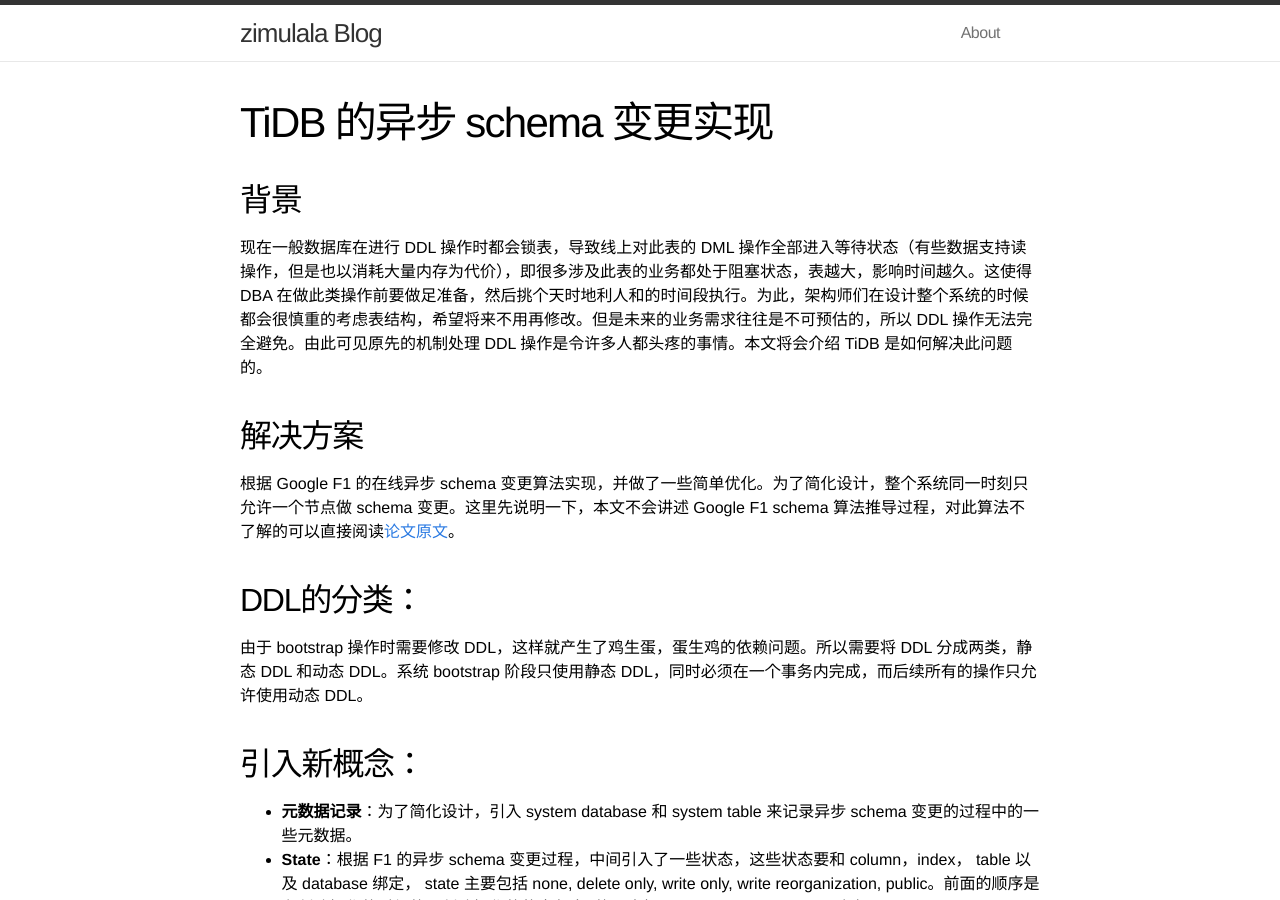
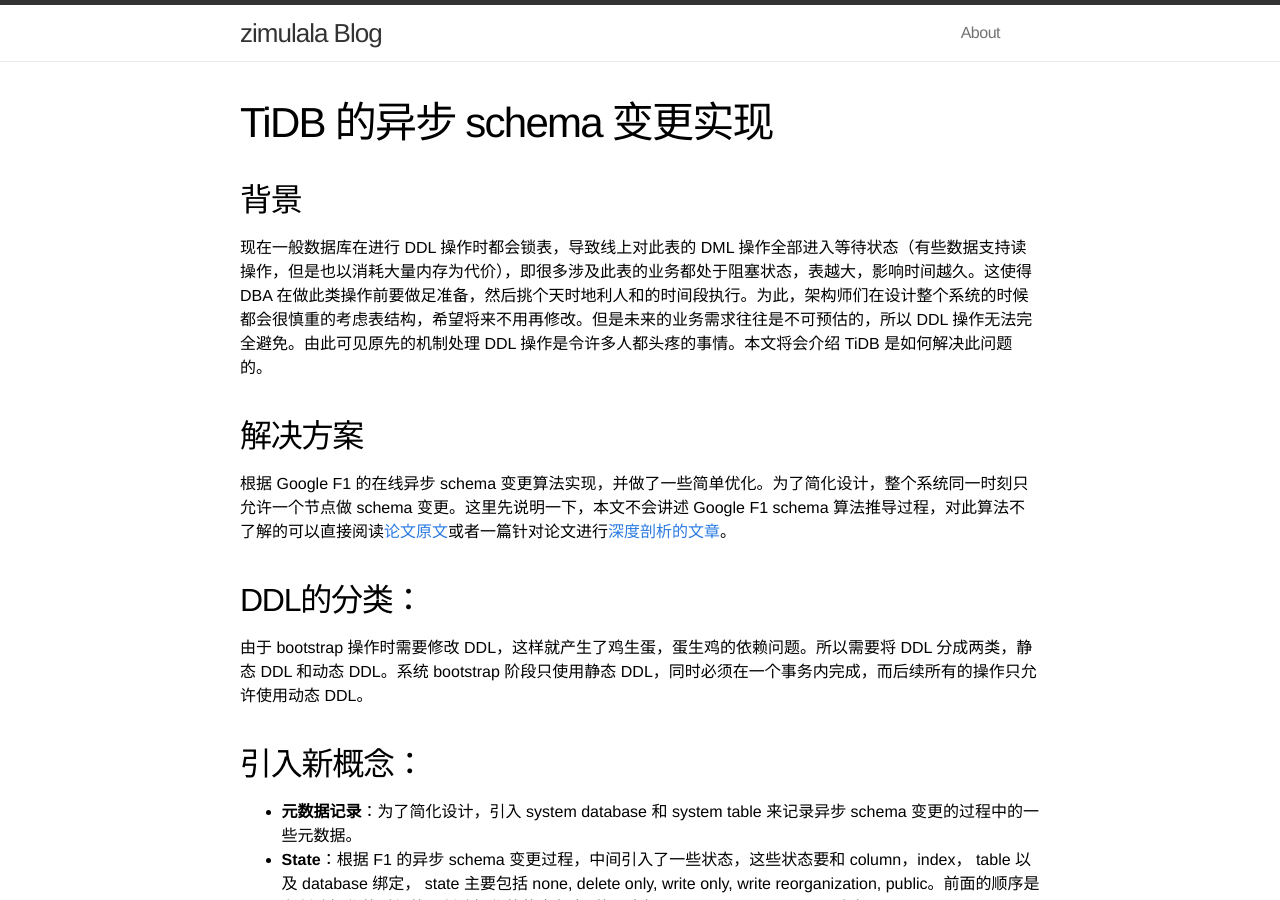
Before and after one commit to zimulala/zimulala.github.io, a Jekyll site: the page built from _posts/2016-02-02-schema-change-implement.md, in a window 1280 px wide and 900 px high. Built offline with Jekyll 4.4.1, drawn with Linux system fonts in a browser that asks for light colours.

Commit message:
_post: add a post

```diff
--- a/_posts/2016-02-02-schema-change-implement.md
+++ b/_posts/2016-02-02-schema-change-implement.md
@@ -7,7 +7,7 @@
   现在一般数据库在进行 DDL 操作时都会锁表，导致线上对此表的 DML 操作全部进入等待状态（有些数据支持读操作，但是也以消耗大量内存为代价），即很多涉及此表的业务都处于阻塞状态，表越大，影响时间越久。这使得 DBA 在做此类操作前要做足准备，然后挑个天时地利人和的时间段执行。为此，架构师们在设计整个系统的时候都会很慎重的考虑表结构，希望将来不用再修改。但是未来的业务需求往往是不可预估的，所以 DDL 操作无法完全避免。由此可见原先的机制处理 DDL 操作是令许多人都头疼的事情。本文将会介绍 TiDB 是如何解决此问题的。
 
 ## 解决方案
-  根据 Google F1 的在线异步 schema 变更算法实现，并做了一些简单优化。为了简化设计，整个系统同一时刻只允许一个节点做 schema 变更。这里先说明一下，本文不会讲述 Google F1 schema 算法推导过程，对此算法不了解的可以直接阅读[论文原文](http://static.googleusercontent.com/media/research.google.com/zh-CN//pubs/archive/41376.pdf)。
+  根据 Google F1 的在线异步 schema 变更算法实现，并做了一些简单优化。为了简化设计，整个系统同一时刻只允许一个节点做 schema 变更。这里先说明一下，本文不会讲述 Google F1 schema 算法推导过程，对此算法不了解的可以直接阅读[论文原文](http://static.googleusercontent.com/media/research.google.com/zh-CN//pubs/archive/41376.pdf)或者一篇针对论文进行[深度剖析的文章](https://github.com/zimulala/builddatabase/blob/master/f1/schema-change.md)。
 
 ## DDL的分类：
 由于 bootstrap 操作时需要修改 DDL，这样就产生了鸡生蛋，蛋生鸡的依赖问题。所以需要将 DDL 分成两类，静态 DDL 和动态 DDL。系统 bootstrap 阶段只使用静态 DDL，同时必须在一个事务内完成，而后续所有的操作只允许使用动态 DDL。
```
Also changed, not shown: _posts/2017-05-03-TiDB-theory.md (added, +6 -0 lines).
